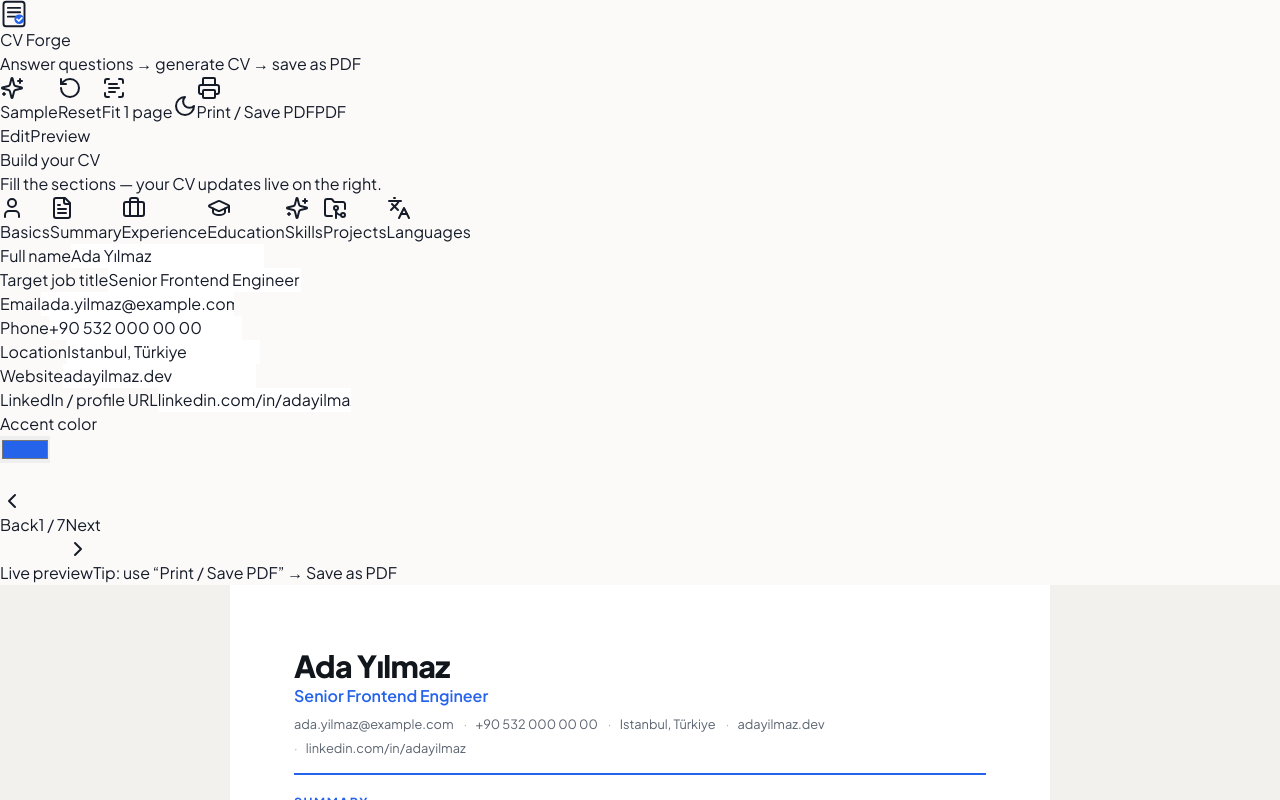
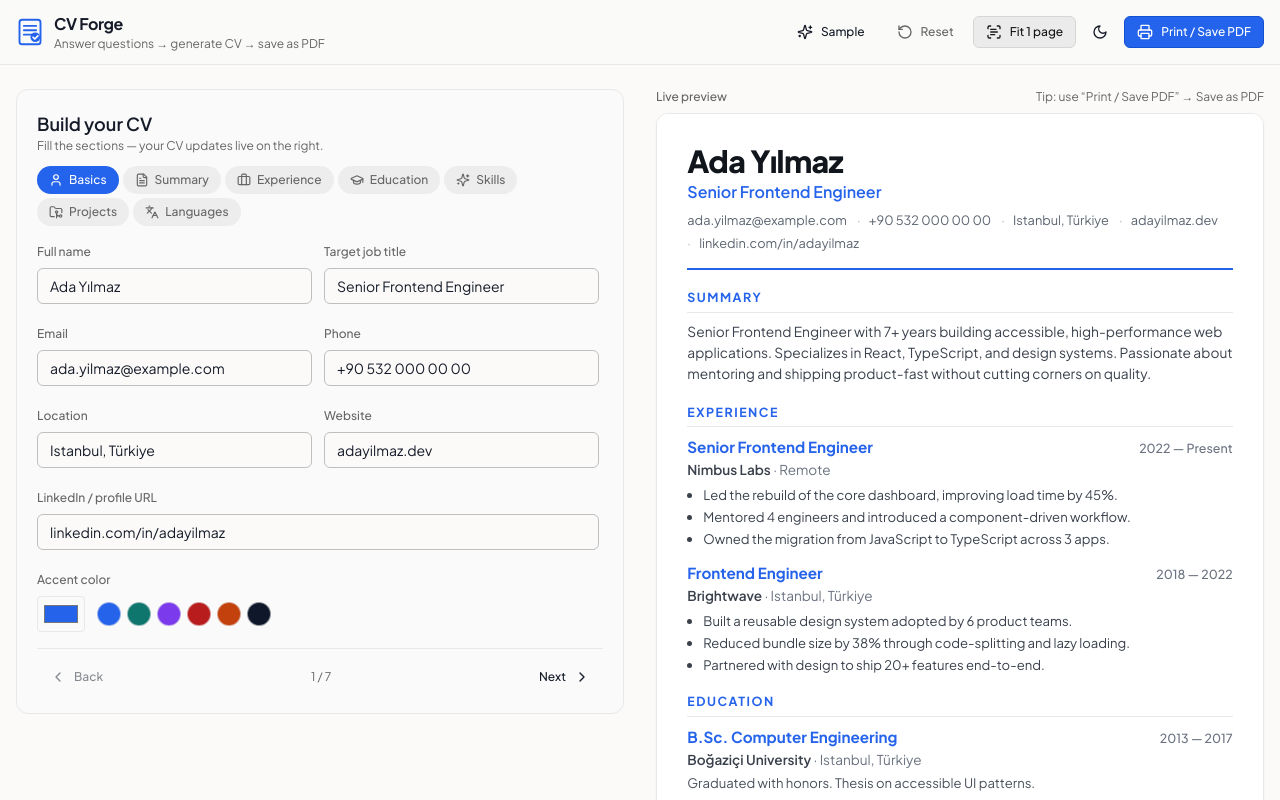
Before and after one commit to muhammedham/Cv-Forge, a React (Vite) app in the folder client/: page / in a window 1280 px wide. Shown: the top 800 px of the page. Built offline with nearby package versions, Linux system fonts and the light colour scheme; a web font is replaced by a local one.

Commit message:
Update Tailwind CSS content paths

```diff
--- a/client/tailwind.config.ts
+++ b/client/tailwind.config.ts
@@ -2,7 +2,7 @@
 
 export default {
   darkMode: ["class"],
-  content: ["./client/index.html", "./client/src/**/*.{js,jsx,ts,tsx}"],
+  content: ["./index.html", "./src/**/*.{js,jsx,ts,tsx}"],
   theme: {
     extend: {
       borderRadius: {
```
